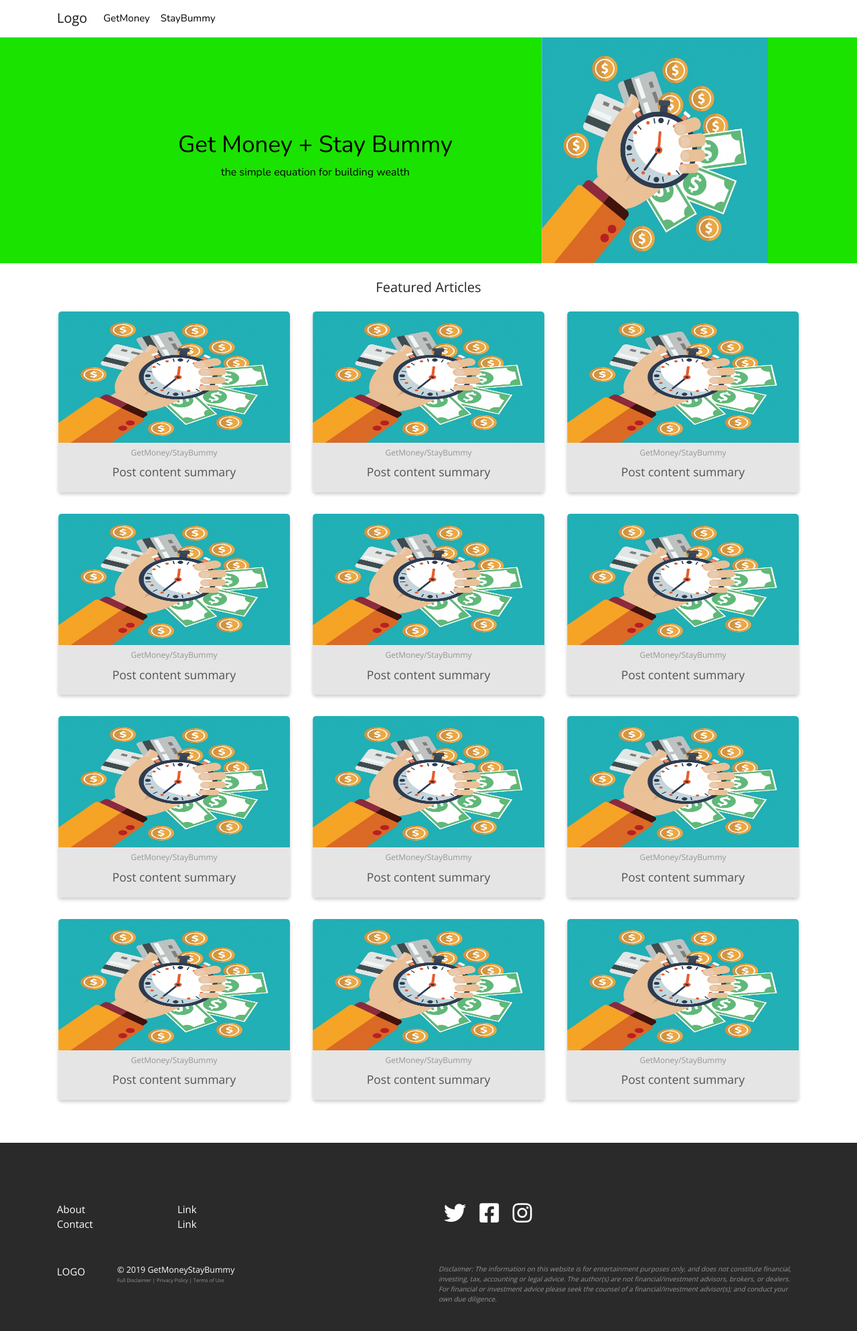
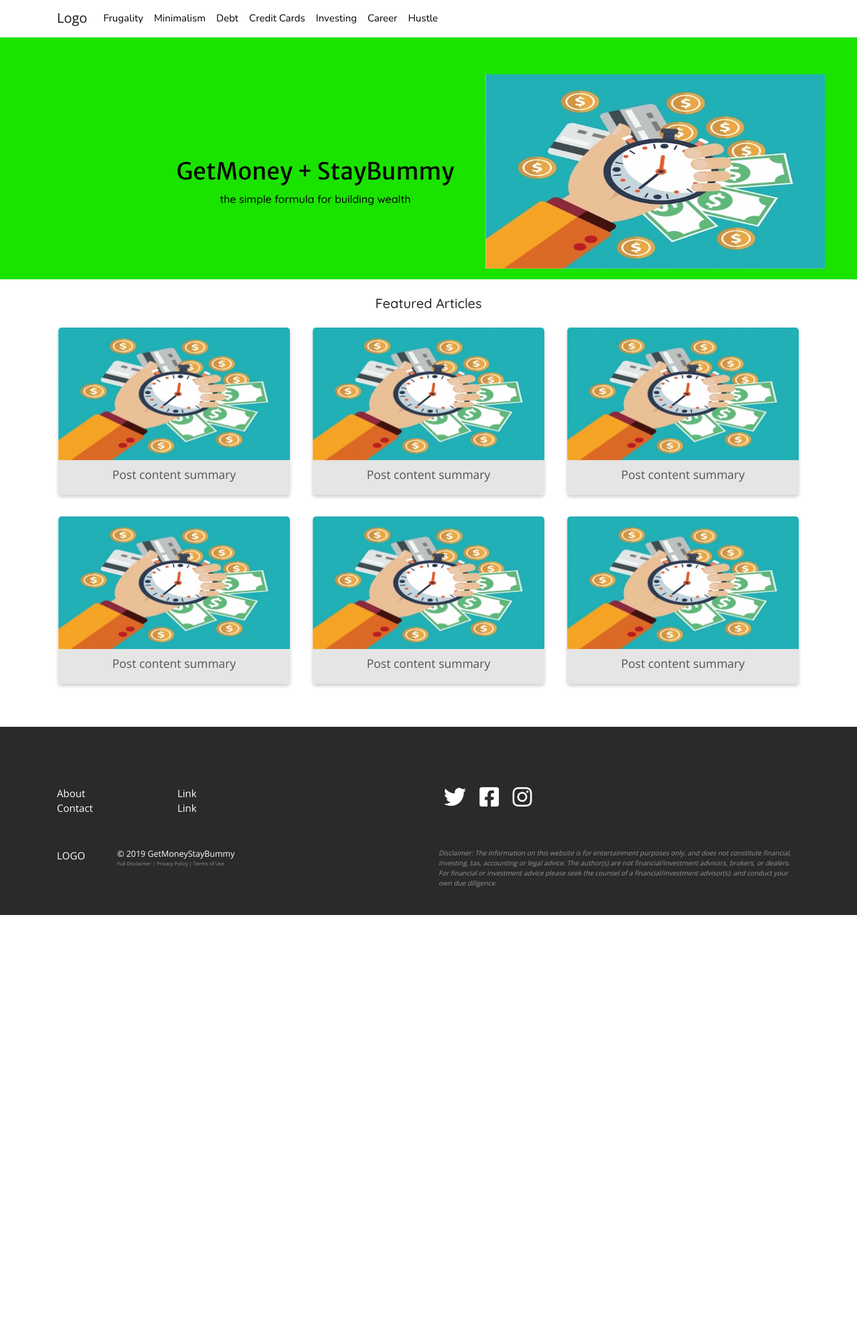
Before and after one commit to jaimelovera/personal-finance-blog, a Django app: page / in a window 1280 px wide. Shown: the whole page at 67% size. After the commit the page ends 1366 px from the top, so only its background shows below. Run offline with Django 3.2, Linux system fonts and the light colour scheme; some libraries are stand-ins or nearby versions.

Commit message:
made changes to the navbar, added active link underlining, made changes to the homepage main block. Added categories to navbar

```diff
--- a/base/templates/base/base.html
+++ b/base/templates/base/base.html
@@ -23,11 +23,26 @@
 				</button>
 	      		<div class="collapse navbar-collapse" id="navbarResponsive">
 					<ul class="navbar-nav">
-						<li class="nav-item">
-						  <a class="nav-link py-0" href="#">GetMoney</a>
+						<li class="nav-item frugality-active">
+							<a class="nav-link py-0" href="#">Frugality</a>
 						</li>
-						<li class="nav-item">
-						  <a class="nav-link py-0" href="#">StayBummy</a>
+						<li class="nav-item minimalism-active">
+							<a class="nav-link py-0" href="#">Minimalism</a>
+						</li>
+						<li class="nav-item debt-active">
+							<a class="nav-link py-0" href="#">Debt</a>
+						</li>
+						<li class="nav-item creditcards-active">
+							<a class="nav-link py-0" href="#">Credit Cards</a>
+						</li>
+						<li class="nav-item investing-active">
+							<a class="nav-link py-0" href="#">Investing</a>
+						</li>
+						<li class="nav-item career-active">
+							<a class="nav-link py-0" href="#">Career</a>
+						</li>
+						<li class="nav-item hustle-active">
+							<a class="nav-link py-0" href="#">Hustle</a>
 						</li>
 					</ul>
 				</div>
--- a/blog/static/blog/css/homepage.css
+++ b/blog/static/blog/css/homepage.css
@@ -1,5 +1,6 @@
 .main-block {
 	background-color: #1BE300;
+	padding-top:0.5rem;
 }
 
 .main-block a:hover{
@@ -10,15 +11,21 @@
 .main-block-text {
 	flex-direction: column;
 	color: #000000;
-	font-family: 'Nunito', sans-serif;
 }
 
 .main-block-text h1 {
-	font-size: 3em;
+	font-size: 2.9em;
+	font-family: 'Merriweather Sans', sans-serif;
 }
 
 .main-block-text p {
 	font-size: 1.5em;
+	font-family: 'Quicksand', sans-serif;
+}
+
+#main-block-image {
+	width:150%;
+	margin-bottom:1rem;
 }
 
 .second-block {
@@ -28,6 +35,7 @@
 .featured-title h1{
 	text-align: center;
 	font-size: 2em;
+	font-family: 'Quicksand', sans-serif;
 }
 
 .box {
@@ -40,7 +48,6 @@
 	margin-right: 0.1rem;
 }
 .box-image{
-	height: 196px;
 	border-radius: 5px 5px 0px 0px;
 }
 .box-content{
@@ -49,11 +56,6 @@
 	border-radius: 0px 0px 5px 5px;
 	padding-top: 0.5rem;
 	padding-bottom: 0.1rem;
-}
-.box-content h4{
-	font-size: 1.2em;
-	font-weight:0;
-	color: #959595;
 }
 .box-content p{
 	font-size: 1.75em;
@@ -77,9 +79,6 @@
 
 
 
-
-
-
 @media (min-width: 576px) {    }
 
 @media (min-width: 768px) {
@@ -92,7 +91,11 @@
 	}
 }
 
-@media (min-width: 992px) {    }
+@media (min-width: 992px) {
+	.main-block {
+		padding-top:3.5rem;
+	}
+}
 
 @media (min-width: 1200px) {    }
 
--- a/blog/templates/blog/homepage.html
+++ b/blog/templates/blog/homepage.html
@@ -3,6 +3,8 @@
 {% block title %}GetMoneyStayBummy{% endblock %}
 {% block extra_head %}
 	<link rel="stylesheet" href="{% static 'blog/css/homepage.css' %}">
+	<link href="https://fonts.googleapis.com/css?family=Quicksand:300,500" rel="stylesheet">
+	<link href="https://fonts.googleapis.com/css?family=Merriweather+Sans&display=swap" rel="stylesheet">
 {% endblock %}
 
 
@@ -12,11 +14,11 @@
 		<a href="http://www.jaimelovera.com">
 			<div class="row no-gutters px-5">
 				<div class="col-lg-8 d-flex align-items-center justify-content-center pt-5 pb-3 main-block-text">
-					<h1>Get Money + Stay Bummy</h1>
-					<p>the simple equation for building wealth</p>
+					<h1>GetMoney + StayBummy</h1>
+					<p>the simple formula for building wealth</p>
 				</div>
-				<div class="col-lg-4">
-					<img src="{% static 'blog/img/money.jpg' %}" alt="Image" style="width:100%;">
+				<div class="col-lg-4 d-flex align-items-center justify-content-center">
+					<img src="{% static 'blog/img/money.jpg' %}" alt="Image" id="main-block-image">
 				</div>
 			</div>
 		</a>
@@ -36,7 +38,6 @@
 				<div class="box">
 					<img class="box-image" src="{% static 'blog/img/money.jpg' %}" alt="Image" style="width:100%">
 					<div class="box-content">
-						<h4>GetMoney/StayBummy</h4>
 						<p>Post content summary</p>
 					</div>
 				</div>
@@ -45,7 +46,6 @@
 				<div class="box">
 					<img class="box-image" src="{% static 'blog/img/money.jpg' %}" alt="Image" style="width:100%">
 					<div class="box-content">
-						<h4>GetMoney/StayBummy</h4>
 						<p>Post content summary</p>
 					</div>
 				</div>
@@ -54,7 +54,6 @@
 				<div class="box">
 					<img class="box-image" src="{% static 'blog/img/money.jpg' %}" alt="Image" style="width:100%">
 					<div class="box-content">
-						<h4>GetMoney/StayBummy</h4>
 						<p>Post content summary</p>
 					</div>
 				</div>
@@ -63,7 +62,6 @@
 				<div class="box">
 					<img class="box-image" src="{% static 'blog/img/money.jpg' %}" alt="Image" style="width:100%">
 					<div class="box-content">
-						<h4>GetMoney/StayBummy</h4>
 						<p>Post content summary</p>
 					</div>
 				</div>
@@ -72,7 +70,6 @@
 				<div class="box">
 					<img class="box-image" src="{% static 'blog/img/money.jpg' %}" alt="Image" style="width:100%">
 					<div class="box-content">
-						<h4>GetMoney/StayBummy</h4>
 						<p>Post content summary</p>
 					</div>
 				</div>
@@ -81,69 +78,11 @@
 				<div class="box">
 					<img class="box-image" src="{% static 'blog/img/money.jpg' %}" alt="Image" style="width:100%">
 					<div class="box-content">
-						<h4>GetMoney/StayBummy</h4>
 						<p>Post content summary</p>
 					</div>
 				</div>
 			</div>
 		</div>
-		<div class="row">
-			<div class="col-6 col-md-4">
-				<div class="box">
-					<img class="box-image" src="{% static 'blog/img/money.jpg' %}" alt="Image" style="width:100%">
-					<div class="box-content">
-						<h4>GetMoney/StayBummy</h4>
-						<p>Post content summary</p>
-					</div>
-				</div>
-			</div>
-			<div class="col-6 col-md-4">
-				<div class="box">
-					<img class="box-image" src="{% static 'blog/img/money.jpg' %}" alt="Image" style="width:100%">
-					<div class="box-content">
-						<h4>GetMoney/StayBummy</h4>
-						<p>Post content summary</p>
-					</div>
-				</div>
-			</div>
-			<div class="col-6 col-md-4">
-				<div class="box">
-					<img class="box-image" src="{% static 'blog/img/money.jpg' %}" alt="Image" style="width:100%">
-					<div class="box-content">
-						<h4>GetMoney/StayBummy</h4>
-						<p>Post content summary</p>
-					</div>
-				</div>
-			</div>
-			<div class="col-6 col-md-4">
-				<div class="box">
-					<img class="box-image" src="{% static 'blog/img/money.jpg' %}" alt="Image" style="width:100%">
-					<div class="box-content">
-						<h4>GetMoney/StayBummy</h4>
-						<p>Post content summary</p>
-					</div>
-				</div>
-			</div>
-			<div class="col-6 col-md-4">
-				<div class="box">
-					<img class="box-image" src="{% static 'blog/img/money.jpg' %}" alt="Image" style="width:100%">
-					<div class="box-content">
-						<h4>GetMoney/StayBummy</h4>
-						<p>Post content summary</p>
-					</div>
-				</div>
-			</div>
-			<div class="col-6 col-md-4">
-				<div class="box">
-					<img class="box-image" src="{% static 'blog/img/money.jpg' %}" alt="Image" style="width:100%">
-					<div class="box-content">
-						<h4>GetMoney/StayBummy</h4>
-						<p>Post content summary</p>
-					</div>
-				</div>
-			</div>
-		</div>
-
 	</div>
 </div>
 {% endblock %}
```
Also changed, not shown: blog/static/blog/img/money.jpg.
